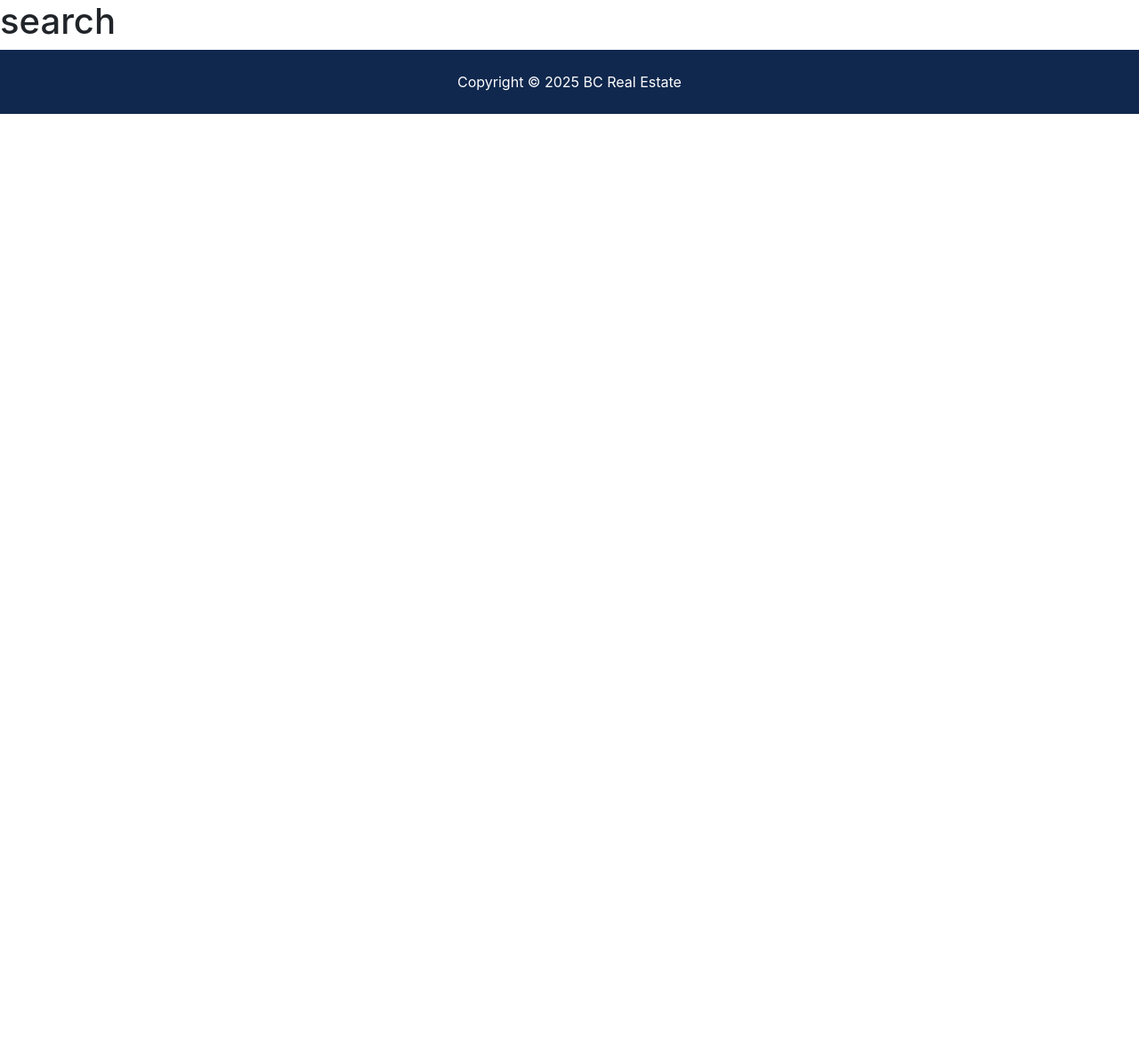
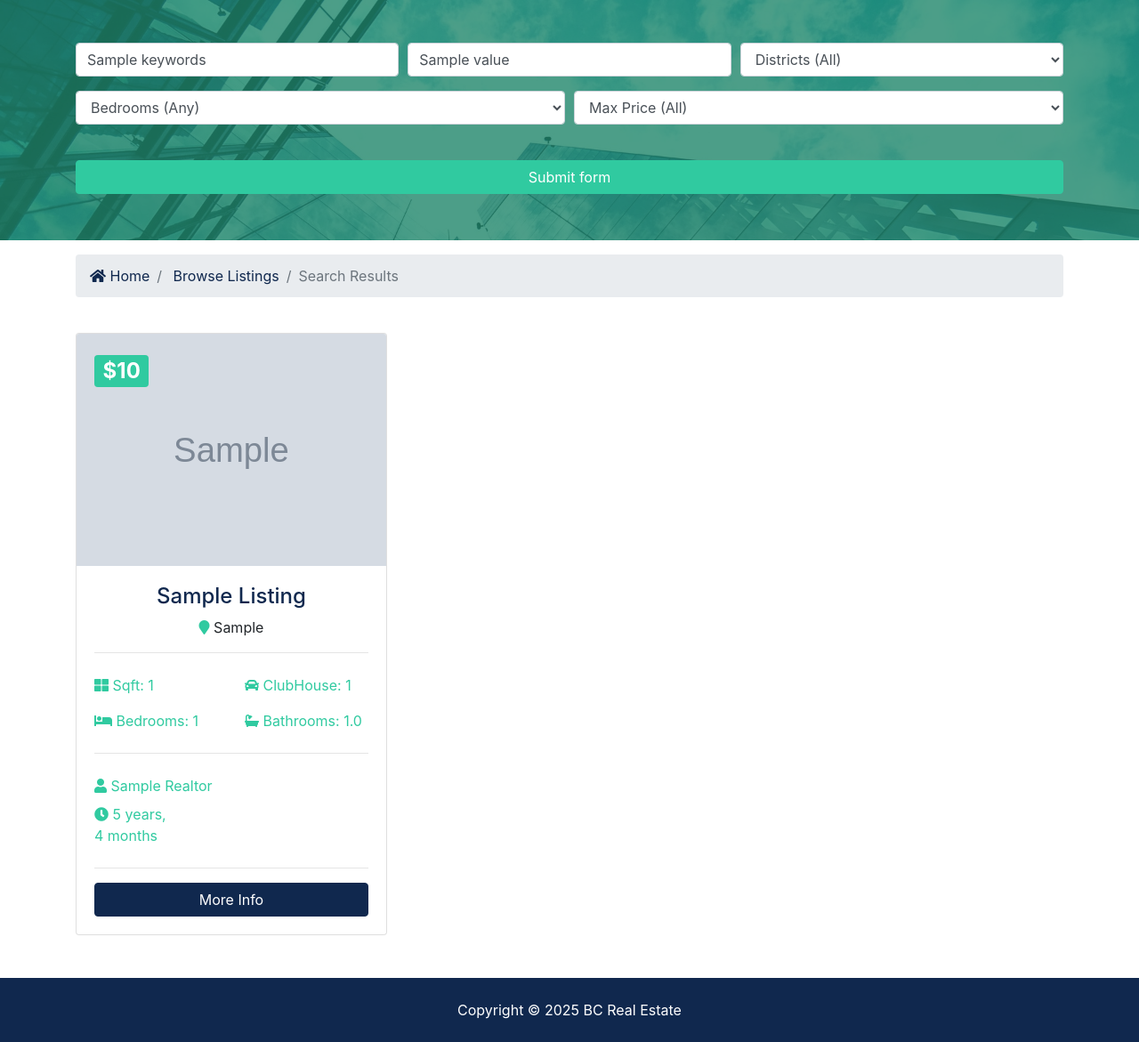
Before and after one commit to aaronwai/erb6, a Django app: template templates/listings/search.html in a window 1280 px wide. Shown: the part 164-1335 px from the top of the page at 89% size. Before the commit the page ends 292 px from the top, so only its background shows below. Run offline with Django 5.2, Linux system fonts and the light colour scheme; tables that the repository leaves empty hold one stand-in row (values such as "Sample post"); the template is opened without the code that fills it: values that come from a table or form of the project are taken from there, most other values are stand-ins (such as "Sample title", 1, 10 or a date in 2020); grey boxes marked "Sample" are stand-in pictures; some libraries are stand-ins or nearby versions.

Commit message:
step 11 : search page done

```diff
--- a/templates/listings/search.html
+++ b/templates/listings/search.html
@@ -1,3 +1,153 @@
-{% extends "base.html" %} {% block content %}
-<h1>search</h1>
+{% extends "base.html" %}
+<!-- load humanize-->
+{% load humanize %}
+{% block content %}
+<section id="showcase-inner" class="showcase-search text-white py-5">
+  <div class="container">
+    <div class="row text-center">
+      <div class="col-md-12">
+        <form action={% url "listings:search" %} >
+          <!-- Form Row 1 -->
+          <div class="form-row">
+            <div class="col-md-4 mb-3">
+              <label class="sr-only">Keywords</label>
+              <input
+                type="text"
+                name="keywords"
+                class="form-control"
+                placeholder="Keyword (Bathrooms, ClubHouse, etc)"
+                value="{{values.keywords}}"
+              />
+            </div>
+
+            <div class="col-md-4 mb-3">
+              <label class="sr-only">Title</label>
+              <input
+                type="text"
+                name="title"
+                class="form-control"
+                placeholder="Title"
+                value="{{values.title}}"
+              />
+            </div>
+
+            <div class="col-md-4 mb-3">
+              <label class="sr-only">District</label>
+              <select name="district" class="form-control">
+                <option {% if not values.district %} selected="true" {% endif %} value="">
+                  Districts (All)
+                </option>
+                {% for key,value in district_choices.items %}
+                <option value="{{key}}" {% if key == values.district %} selected="true" {% endif %}>{{value}}</option>
+                {% endfor %}
+              </select>
+            </div>
+          </div>
+          <!-- Form Row 2 -->
+          <div class="form-row">
+            <div class="col-md-6 mb-3">
+              <label class="sr-only">Bedrooms</label>
+              <select name="bedrooms" class="form-control">
+                <option  {% if not values.bedrooms %} selected="true" {% endif %} value="">
+                  Bedrooms (Any)
+                </option>
+                {% for key,value in bedroom_choices.items %}
+                <option value="{{key}}" {% if key == values.bedrooms %} selected="true" {% endif %} >{{value}}</option>
+                {% endfor %}
+              </select>
+            </div>
+            <div class="col-md-6 mb-3">
+              <select name="price" class="form-control">
+                <option  {% if not values.price %} selected="true" {% endif %} value="">
+                  Max Price (All)
+                </option>
+                {% for key,value in price_choices.items %}
+                <option value="{{key}}" {% if key == values.price %} selected="true" {% endif %} >{{value}}</option>
+                {% endfor %}
+              </select>
+            </div>
+          </div>
+          <button class="btn btn-secondary btn-block mt-4" type="submit">
+            Submit form
+          </button>
+        </form>
+      </div>
+    </div>
+  </div>
+</section>
+
+<!-- Breadcrumb -->
+<section id="bc" class="mt-3">
+  <div class="container">
+    <nav aria-label="breadcrumb">
+      <ol class="breadcrumb">
+        <li class="breadcrumb-item">
+          <a href={% url "pages:index" %}> <i class="fas fa-home"></i> Home</a>
+        </li>
+        <li class="breadcrumb-item">
+          <a href={% url "listings:index" %}>Browse Listings</a>
+        </li>
+        <li class="breadcrumb-item active">Search Results</li>
+      </ol>
+    </nav>
+  </div>
+</section>
+
+<!-- Listings -->
+<section id="listings" class="py-4">
+  <div class="container">
+    <div class="row">
+      <!-- Listing 1 -->
+      {% if listings %}
+      {% for listing in listings %}
+      <div class="col-md-6 col-lg-4 mb-4">
+        <div class="card listing-preview">
+          <img class="card-img-top" src={{listing.photo_main.url}} alt="" />
+          <div class="card-img-overlay">
+            <h2>
+              <span class="badge badge-secondary text-white">${{listing.price | intword}}</span>
+            </h2>
+          </div>
+          <div class="card-body">
+            <div class="listing-heading text-center">
+              <h4 class="text-primary">{{listing.title | title}}</h4>
+              <p>
+                <i class="fas fa-map-marker text-secondary"></i> {{listing.district}}
+              </p>
+            </div>
+            <hr />
+            <div class="row py-2 text-secondary">
+              <div class="col-6">
+                <i class="fas fa-th-large"></i> Sqft: {{listing.sqrt | intcomma}}
+              </div>
+              <div class="col-6"><i class="fas fa-car"></i> ClubHouse: {{listing.clubhouse}}</div>
+            </div>
+            <div class="row py-2 text-secondary">
+              <div class="col-6"><i class="fas fa-bed"></i> Bedrooms: {{listing.bedrooms}}</div>
+              <div class="col-6"><i class="fas fa-bath"></i> Bathrooms: {{listing.bathrooms}}</div>
+            </div>
+            <hr />
+            <div class="row py-2 text-secondary">
+              <div class="col-12"><i class="fas fa-user"></i> {{listing.realtor.name | title}}</div>
+            </div>
+            <div class="row text-secondary pb-2">
+              <div class="col-6"><i class="fas fa-clock"></i> {{listing.list_date | timesince}}</div>
+            </div>
+            <hr />
+            <a href={% url "listings:listing" listing.id %} class="btn btn-primary btn-block"
+              >More Info</a
+            >
+          </div>
+        </div>
+      </div>
+      {% endfor %}
+      {% else %}
+      <div class="col-md-12">
+        <p>No Listings Found</p>
+      </div>
+      {% endif %}
+    {% comment %} endif & endfor {% endcomment %}
+    </div>
+  </div>
+</section>
 {% endblock content %}
--- a/templates/pages/index.html
+++ b/templates/pages/index.html
@@ -24,12 +24,12 @@
               </div>
 
               <div class="col-md-4 mb-3">
-                <label class="sr-only">street</label>
+                <label class="sr-only">Title</label>
                 <input
                   type="text"
-                  name="street"
+                  name="title"
                   class="form-control"
-                  placeholder="Street"
+                  placeholder="Title"
                 />
               </div>
 
```
Also changed, not shown: listings/views.py (+29 -1 lines).
